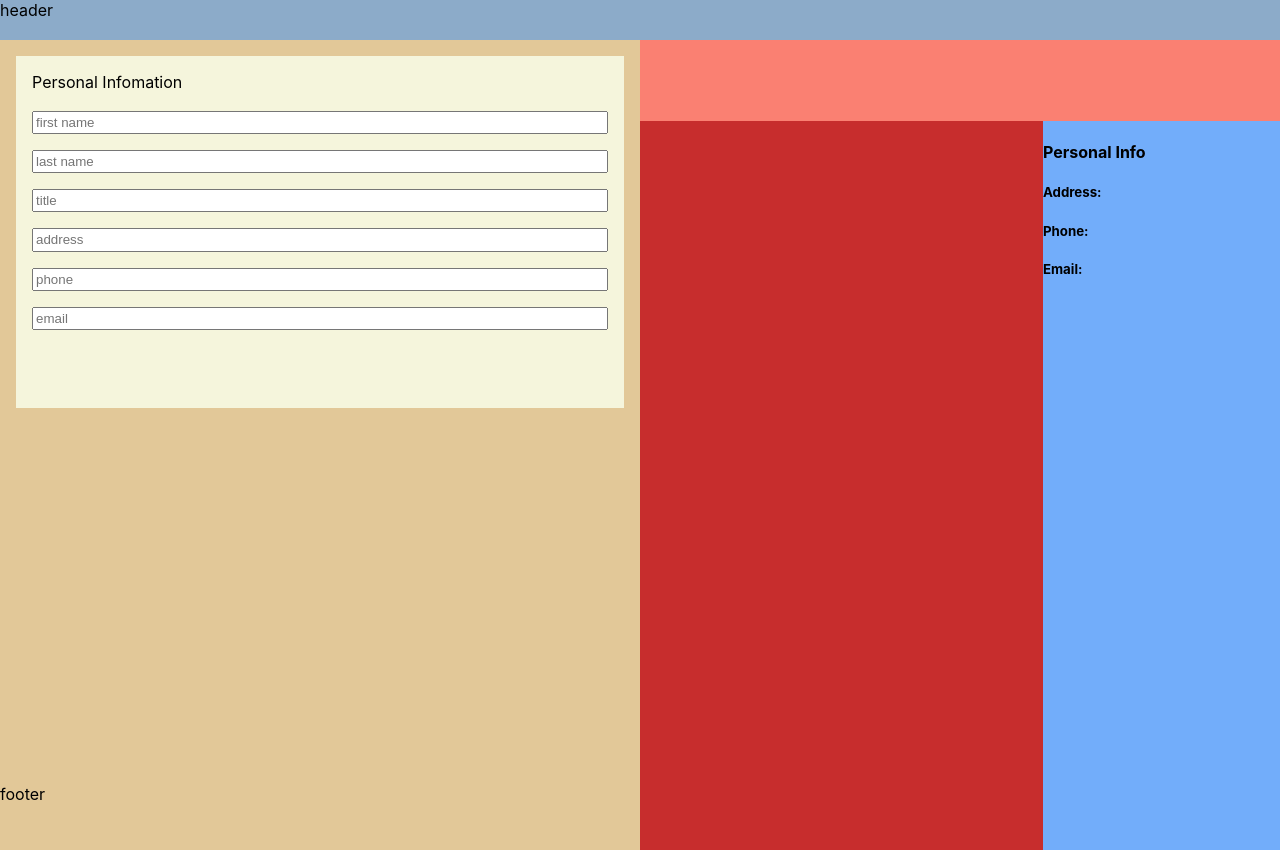
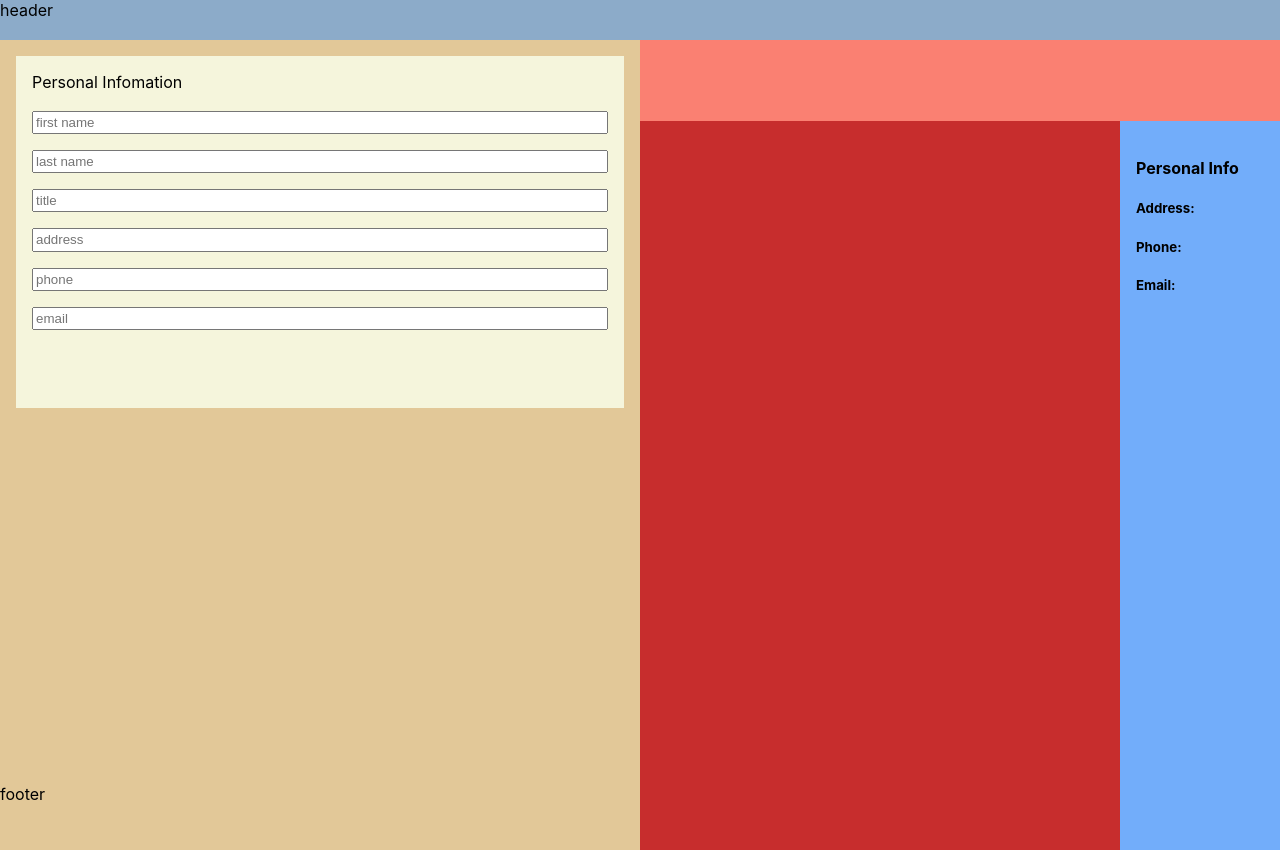
Before and after one commit to erynder-z/cv-creator, a React (Create React App) app: page / in a window 1280 px wide. Built offline with nearby package versions, Linux system fonts and the light colour scheme.

Commit message:
Style personal info section

```diff
--- a/src/styles/Main.css
+++ b/src/styles/Main.css
@@ -26,6 +26,7 @@
     background-color: rgb(226, 182, 152);
     grid-area: preview;
     display: grid;
+    grid-template-columns: repeat(4, 1fr);
     grid-template-rows: repeat(10, 1fr);
     grid-template-areas:
         'up up up up'
@@ -55,9 +56,13 @@
 .info-wrapper-preview {
     background-color: rgb(199, 45, 45);
     grid-area: cont;
+    padding: 1rem;
+    overflow: auto;
 }
 
 .personal-information-preview-side {
     background-color: rgb(114, 173, 250);
     grid-area: person;
+    padding: 1rem;
+    max-width: 15vw;
 }
```
